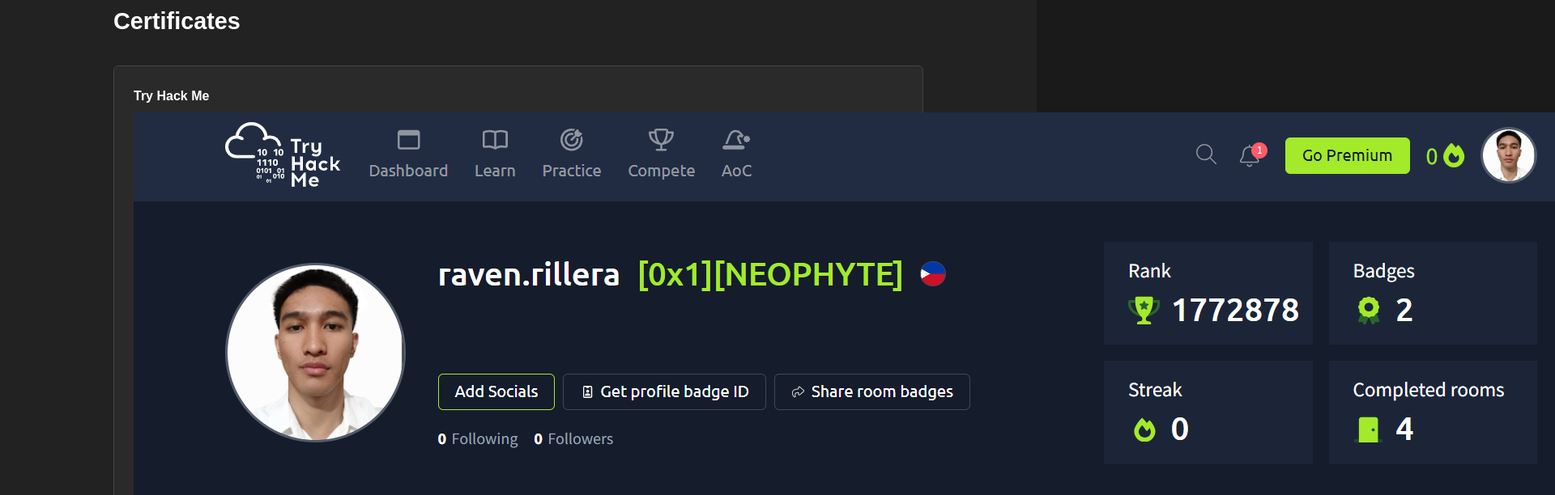
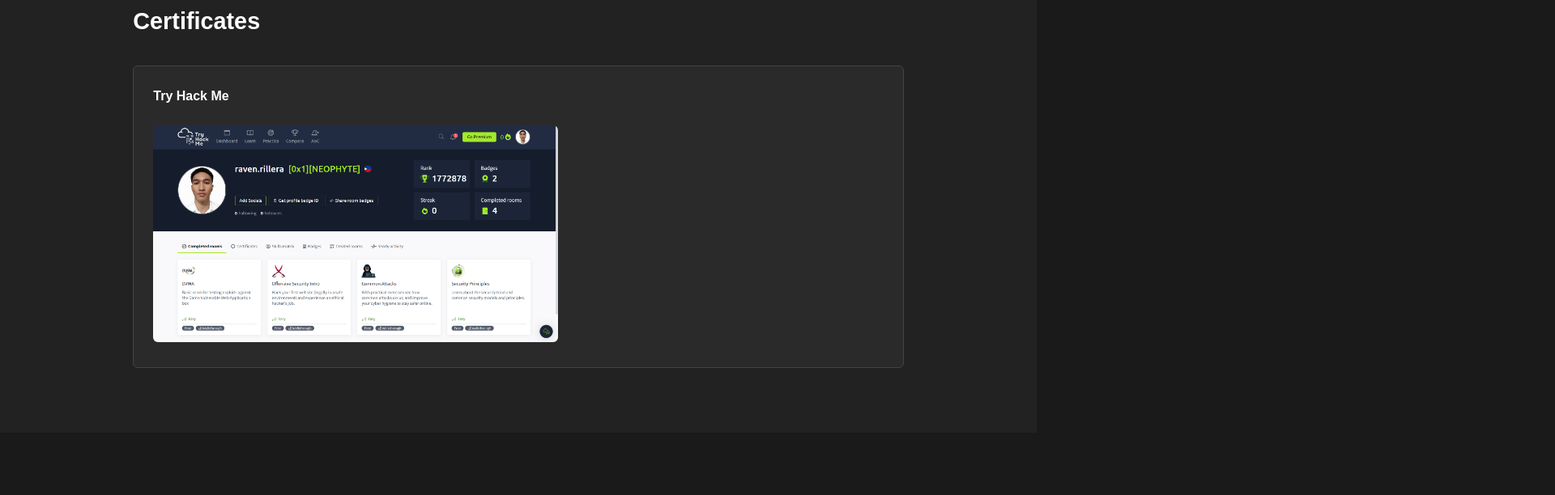
Before and after one commit to RavenRillera/IAS, a plain HTML site: page index.html in a window 1280 px wide. Shown: the part 1863-2475 px from the top of the page at 81% size, 1920 px wide, since content can reach past the window. Drawn offline with Linux system fonts and the light colour scheme.

Commit message:
Add certificate section and styling

```diff
--- a/styles.css
+++ b/styles.css
@@ -235,6 +235,13 @@ body {
     font-size: 0.9rem;
 }
 
+.project-item img {
+    width: 100%;
+    max-width: 500px;
+    margin-top: 1rem;
+    border-radius: 6px;
+}
+
 /* ===== Topics Section ===== */
 .topics-section {
     background: var(--bg-primary);
```
